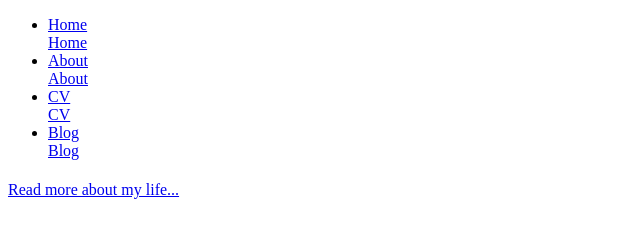
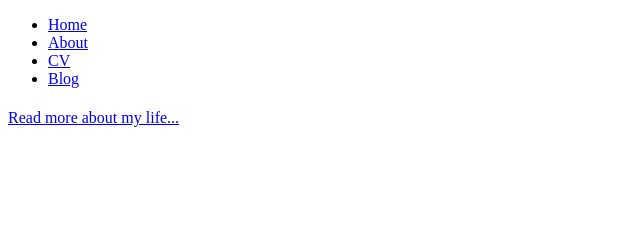
Before and after one commit to marcinmiroslaw/marcinmiroslaw.github.io, a plain HTML site: page index.html in a window 1280 px wide. Shown: the whole page, without its empty margins (0-640 px from the left). Drawn offline with Linux system fonts and the light colour scheme.

Commit message:
Update index.html

```diff
--- a/index.html
+++ b/index.html
@@ -7,13 +7,9 @@
 		<nav>
     		<ul>
         		<li><a href="/">Home</a></li>
-			<a href="/">Home</a>
 	        	<li><a href="/about">About</a></li>
-			<a href="/about">About</a>
         		<li><a href="/cv">CV</a></li>
-			<a href="/cv">CV</a>
         		<li><a href="/blog">Blog</a></li>
-			<a href="/blog">Blog</a>
     		</ul>
 		</nav>
 		<div class="container">
```
